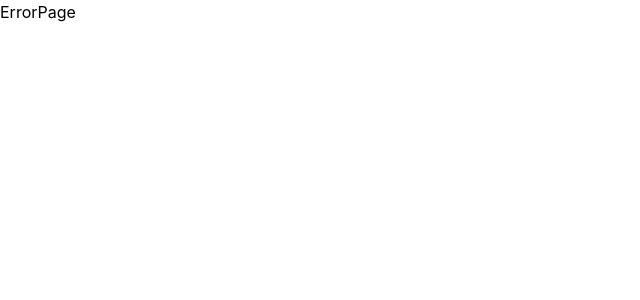
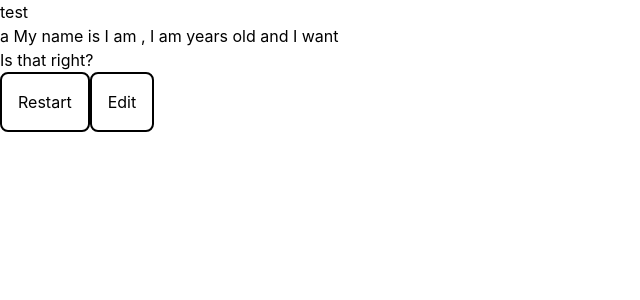
Before and after one commit to Braulin96/ProductFinder, a React (Create React App) app: page /confirm in a window 1280 px wide. Before the commit this address had no page. Shown: the top 300 px of the page, without its empty margins (0-640 px from the left). Built offline with nearby package versions, Linux system fonts and the light colour scheme.

Commit message:
rename Dashboard component to DataConfirm

```diff
--- a/src/components/hooks/DataContext.js
+++ b/src/components/hooks/DataContext.js
@@ -1,12 +1,12 @@
-// DataContext.js
-import React, { createContext, useContext } from "react";
+//hooks:
+import { createContext, useContext } from "react";
+//components:
 import useQuestionsData from "components/hooks/useQuestionsData";
 
 const DataContext = createContext();
 
 export const DataProvider = ({ children }) => {
   const data = useQuestionsData();
-
   return <DataContext.Provider value={data}>{children}</DataContext.Provider>;
 };
 
--- a/src/components/hooks/useQuestionsData.js
+++ b/src/components/hooks/useQuestionsData.js
@@ -31,6 +31,7 @@ const useQuestionsData = () => {
     localStorage.setItem("sex", newSex);
   };
 
+  // Calculate age based on selected date
   const handleDateChange = (date) => {
     setSelectedDate(date);
     const currentYear = new Date().getFullYear();
@@ -39,7 +40,6 @@ const useQuestionsData = () => {
     localStorage.setItem("age", age);
   };
 
-  // Calculate age based on selected date
   useEffect(() => {
     if (selectedDate) {
       handleDateChange(selectedDate);
@@ -50,17 +50,15 @@ const useQuestionsData = () => {
     name,
     goal,
     sex,
-
+    age: initialAge,
+    selectedDate,
     setName,
     setGoal,
     setSex,
     setSelectedDate,
-
     handleNameChange,
     handleOptionChange,
     handleSexChange,
-    age: initialAge,
-    selectedDate,
     handleDateChange,
   };
 };
--- a/src/index.js
+++ b/src/index.js
@@ -6,7 +6,7 @@ import Home from "pages/Home";
 import Contact from "components/Contact";
 import UserData from "pages/UserData";
 import ErrorPage from "pages/ErrorPage";
-import Dashboard from "pages/Dashboard";
+import DataConfirm from "pages/DataConfirm";
 
 import { createBrowserRouter, RouterProvider } from "react-router-dom";
 
@@ -25,8 +25,8 @@ const router = createBrowserRouter([
         element: <UserData />,
       },
       {
-        path: "/dashboard",
-        element: <Dashboard />,
+        path: "/confirm",
+        element: <DataConfirm />,
       },
     ],
   },
--- a/src/pages/Dashboard.js
+++ b/src/pages/DataConfirm.js
@@ -1,10 +1,7 @@
-import useQuestionsData from "components/hooks/useQuestionsData";
 import { useData } from "components/hooks/DataContext";
-import { useEffect } from "react";
-import { Link } from "react-router-dom";
 import { useNavigate } from "react-router-dom";
 
-const Dashboard = () => {
+const DataConfirm = () => {
   const { name, goal, sex, age, setName, setGoal, setSex } = useData();
   const navigate = useNavigate();
 
@@ -23,7 +20,7 @@ const Dashboard = () => {
   return (
     <div>
       <p>
-        My name is {name} I am {sex}, I am {age} years old and I want {goal}
+        a My name is {name} I am {sex}, I am {age} years old and I want {goal}
       </p>
       <div>
         Is that right?
@@ -34,10 +31,15 @@ const Dashboard = () => {
           >
             Restart
           </button>
-          <button onClick={handleEdit} className="p-4 rounded-lg border-2 border-black">Edit</button>
+          <button
+            onClick={handleEdit}
+            className="p-4 rounded-lg border-2 border-black"
+          >
+            Edit
+          </button>
         </div>
       </div>
     </div>
   );
 };
-export default Dashboard;
+export default DataConfirm;
--- a/src/pages/UserData.js
+++ b/src/pages/UserData.js
@@ -1,15 +1,12 @@
-//hooks:
-import { useState } from "react";
 //components:
 import Onboarding from "../components/shared/Onboarding";
 import { DemoContainer, DemoItem } from "@mui/x-date-pickers/internals/demo";
 import { AdapterDayjs } from "@mui/x-date-pickers/AdapterDayjs";
 import { LocalizationProvider } from "@mui/x-date-pickers/LocalizationProvider";
 import { DatePicker } from "@mui/x-date-pickers/DatePicker";
-import useQuestionsData from "components/hooks/useQuestionsData";
 //images:
 import FitPeople from "assets/images/fitPeople.jpeg";
-import Dashboard from "./Dashboard";
+import Dashboard from "./DataConfirm";
 import { useData } from "components/hooks/DataContext";
 
 const UserData = () => {
```
